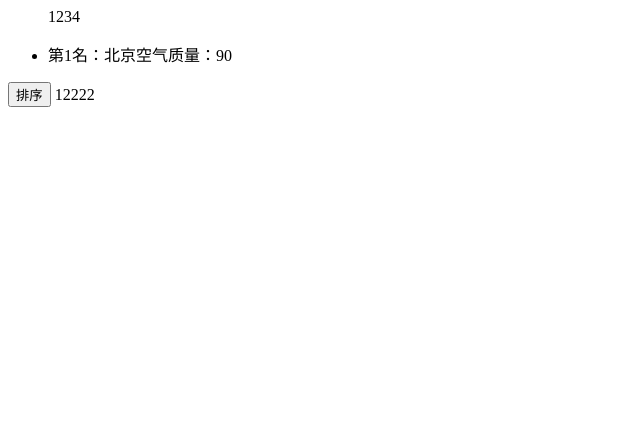
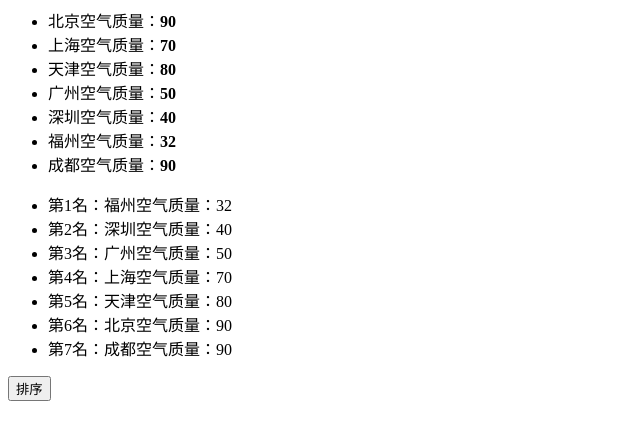
Before and after one commit to luna0607/ifeTask1, a plain HTML site: page task1/task15.html in a window 1280 px wide. Shown: the whole page, without its empty margins (0-640 px from the left). Drawn offline with Linux system fonts and the light colour scheme.

Commit message:
-task15 succeed

```diff
--- a/task1/task15.html
+++ b/task1/task15.html
@@ -42,10 +42,7 @@
 
         for(var i=0;i<li.length;i++){
             data[i]=[li[i].innerHTML.split("空气")[0],li[i].getElementsByTagName("b")[0].innerHTML];
-
-            document.getElementById("source").innerHTML = data[i];
         }
-        document.getElementById("source").innerHTML = "1234";
 
         /*
          data = [
@@ -54,9 +51,6 @@
          ……
          ]
          */
-        document.getElementById("source").innerHTML = "1234before";
-        //    document.getElementById("source").innerHTML = data[0];
-        document.getElementById("source").innerHTML = "1234";
 
         return data;
 
@@ -90,8 +84,6 @@
     }
 
     function btnHandle() {
-    //    document.getElementById("source").innerHTML="1244";
-        document.write("12222");
         var aqiData = getData();
         aqiData = sortAqiData(aqiData);
         render(aqiData);
```
